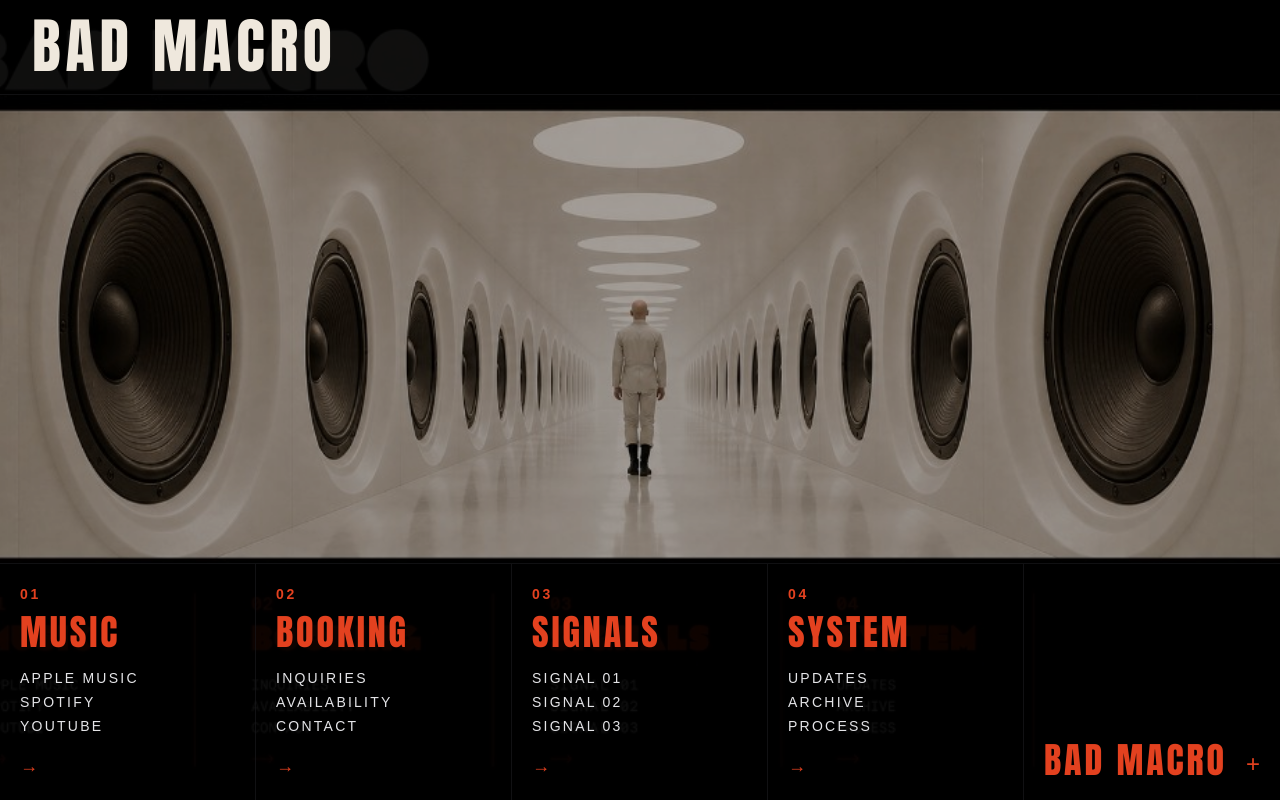
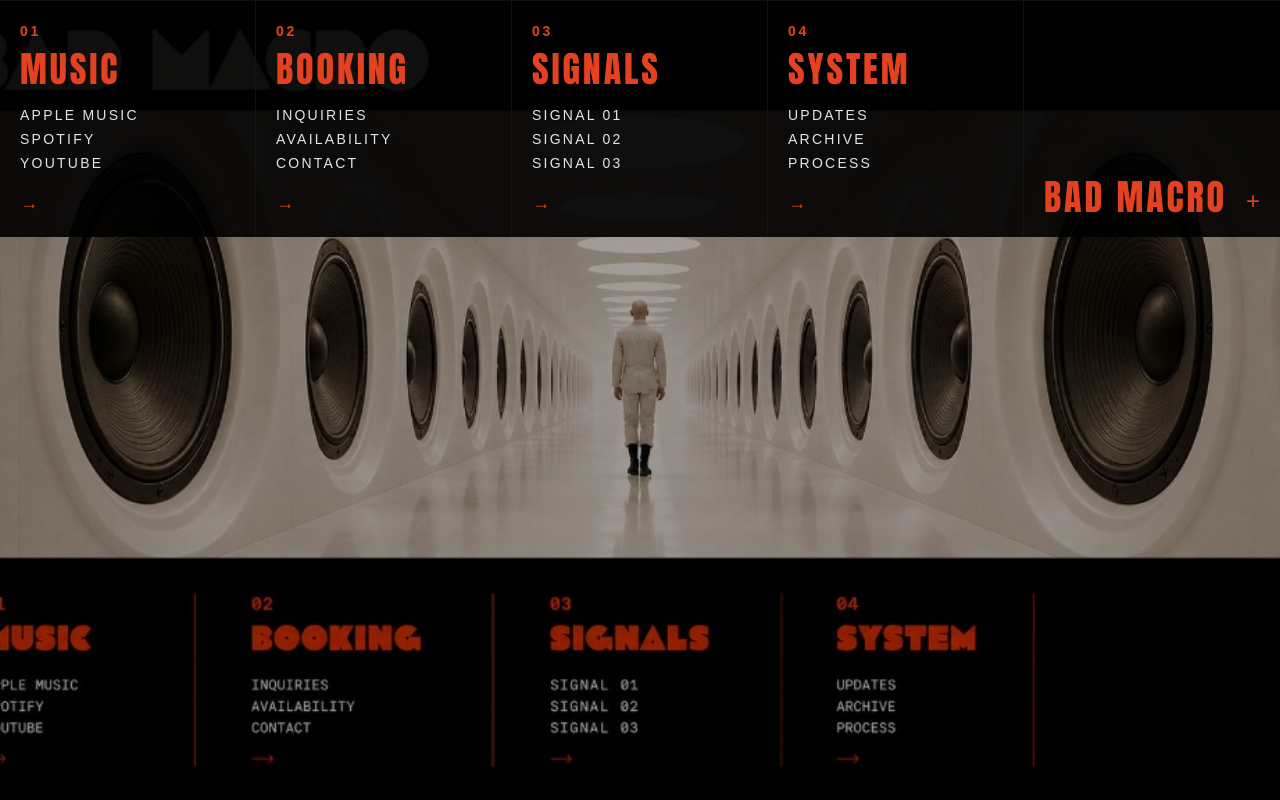
Before and after one commit to stefankarlpintaric/badmacro, a Next.js app: page / in a window 1280 px wide. Built offline with nearby package versions, Linux system fonts and the light colour scheme.

Commit message:
Use image-native logo area as home click target.
Remove overlaid top-left header text and replace it with an invisible coordinate-based home hotspot over the existing typography in the background image.

Co-authored-by: Cursor <cursoragent@cursor.com>

```diff
--- a/app/page.tsx
+++ b/app/page.tsx
@@ -16,17 +16,13 @@ export default function Home() {
       <div className="absolute inset-0 bg-black/35" />
 
       <div className="relative flex min-h-screen flex-col justify-between">
-        <header className="border-b border-zinc-900/70 bg-black/90 px-4 py-4 md:px-8">
-          <Link
-            href="/"
-            aria-label="Go to Bad Macro home"
-            className="inline-block transition-opacity hover:opacity-90"
-          >
-            <span className="font-display text-5xl uppercase tracking-[0.06em] text-paper md:text-6xl">
-              Bad Macro
-            </span>
-          </Link>
-        </header>
+        <Link
+          href="/"
+          aria-label="Go to Bad Macro home"
+          className="absolute left-[1.8%] top-[1.2%] z-20 block h-[11.5%] w-[36%] max-h-[92px] max-w-[390px] cursor-pointer focus-visible:outline focus-visible:outline-2 focus-visible:outline-offset-2 focus-visible:outline-signal"
+        >
+          <span className="sr-only">Bad Macro Home</span>
+        </Link>
 
         <section className="grid grid-cols-1 border-t border-zinc-900/70 bg-black/90 md:grid-cols-5">
           {sections.map((section) => (
```
